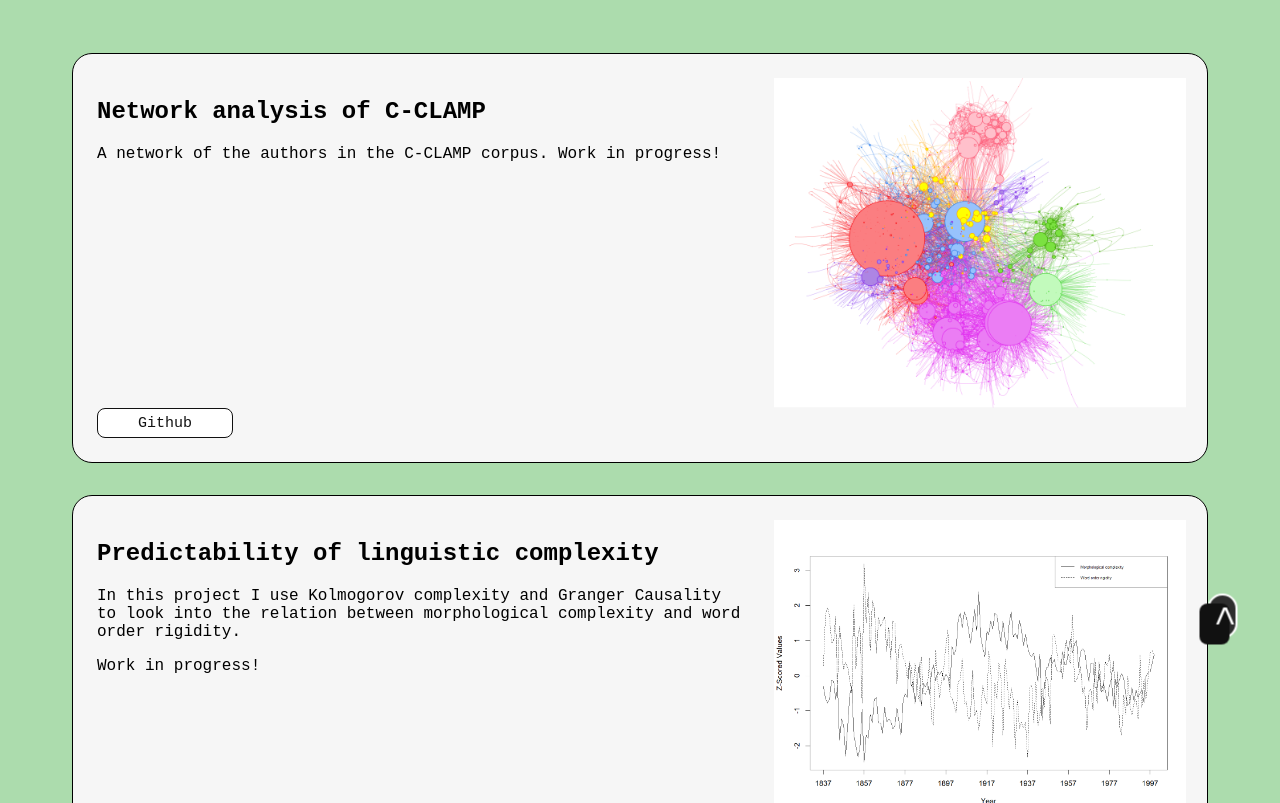
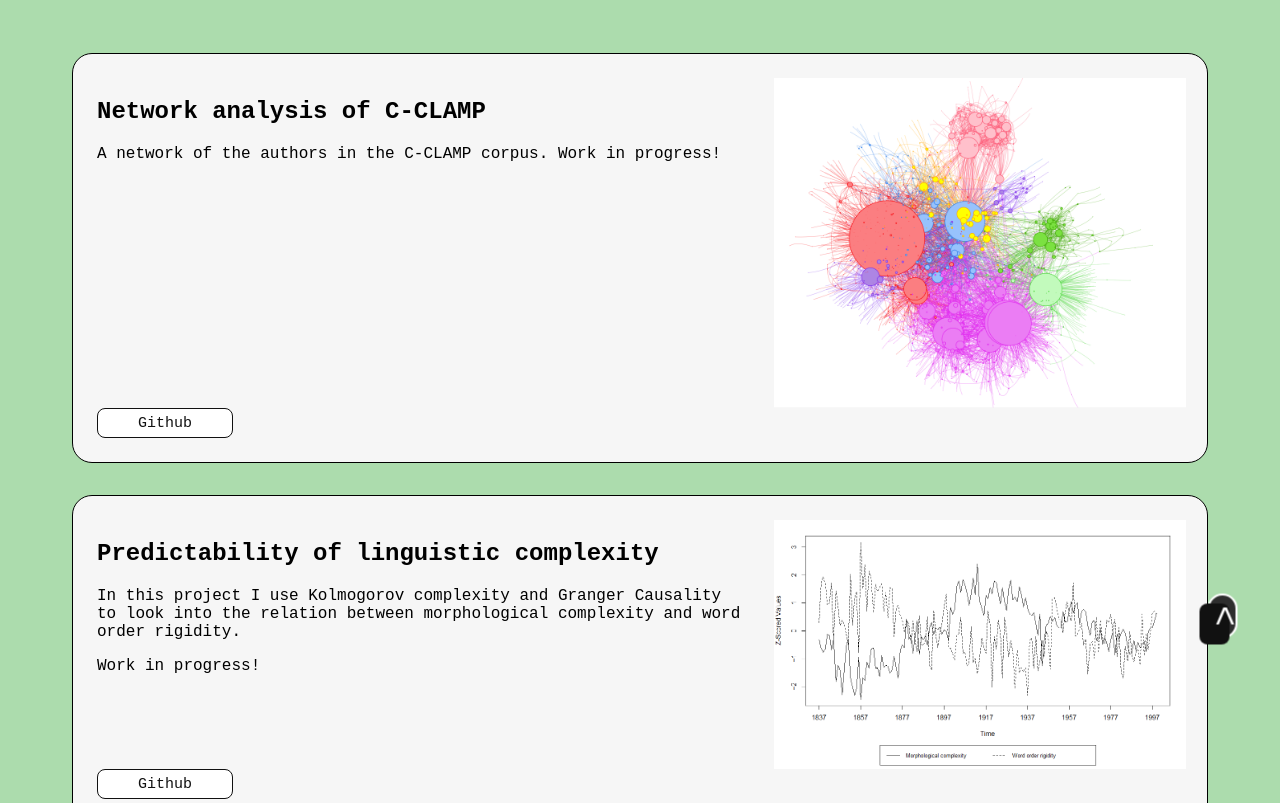
Before and after one commit to julienijs/julienijs.github.io, a plain HTML site: page research.html in a window 1280 px wide. Shown: the part 149-952 px from the top of the page. Drawn offline with nearby package versions, Linux system fonts and the light colour scheme; some packages are replaced by stand-ins of ours.

Commit message:
update graphs in research tab

```diff
--- a/research.html
+++ b/research.html
@@ -34,7 +34,7 @@
           <p> Work in progress!</p>
         </div>
 
-        <img class="projectImage" src="images/Predictability_of_Complexity.png" alt="graf 2">
+        <img class="projectImage" src="images/time_series_CCLAMP.png" alt="graf 2">
 
         <form action="https://github.com/julienijs/Predictability_of_Complexity" target="_blank">
           <button type="submit">Github</button>
```
Also changed, not shown: images/Keep Ving.png (deleted), images/Predictability_of_Complexity.png (deleted), images/time_series_CCLAMP.png (added).
